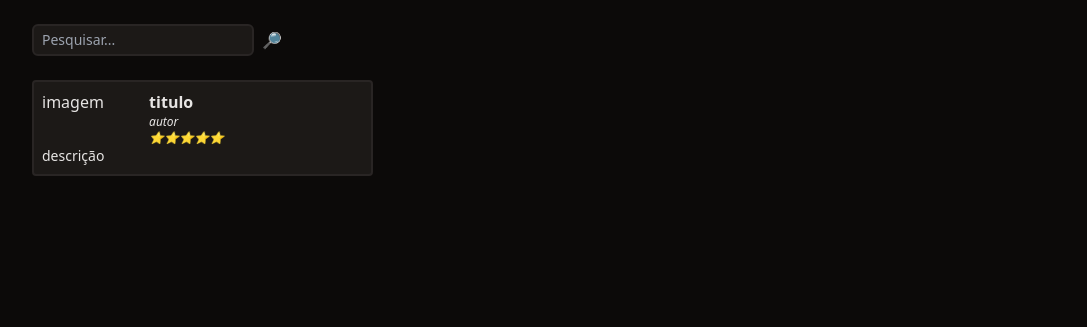
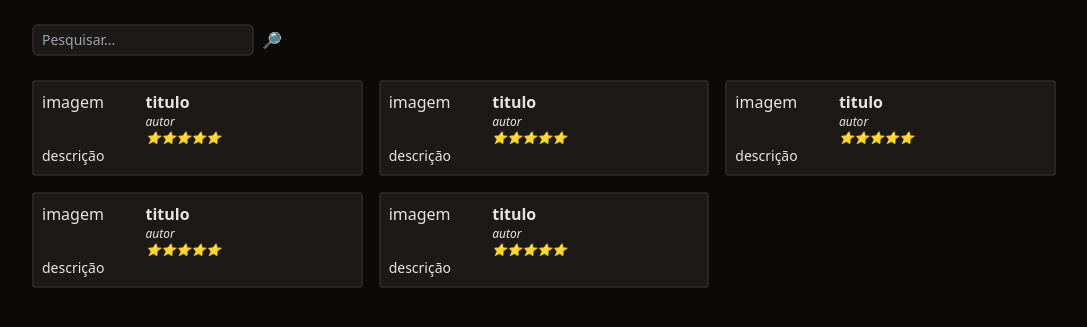
Before and after one commit to kerlonlh/Bookwise, a PHP site: page / in a window 1280 px wide. Shown: the part 60-387 px from the top of the page, without its empty margins (96-1183 px from the left). Run offline with PHP 8.4, Linux system fonts and the light colour scheme; some libraries are stand-ins or nearby versions.

Commit message:
Criando a lista de livros

```diff
--- a/index.php
+++ b/index.php
@@ -1,11 +1,13 @@
 <!DOCTYPE html>
 <html lang="pt-BR">
+
 <head>
     <meta charset="UTF-8">
     <meta name="viewport" content="width=device-width, initial-scale=1.0">
     <title>Book Wise</title>
     <script src="https://cdn.tailwindcss.com"></script>
 </head>
+
 <body class="bg-stone-950 text-stone-200">
     <header class="bg-stone-900">
         <nav class="mx-auto max-w-screen-lg flex justify-between py-4">
@@ -21,20 +23,19 @@
     </header>
     <main class="mx-auto max-w-screen-lg space-y-6">
         <form class="w-full flex space-x-2 mt-6">
-            <input
-                type="text"
+            <input type="text"
                 class="border-stone-800 border-2 rounded-md bg-stone-900 text-sm focus:outline-nome px-2 py-1"
-                placeholder="Pesquisar..."
-                name="pesquisar"/>
+                placeholder="Pesquisar..." name="pesquisar" />
             <button type="submit">🔎</button>
         </form>
-        <section class="space-y-4">
+        <!-- Lista de livros -->
+        <section class="grid gap-4 grid-cols-1 md:grid-cols-2 lg:grid-cols-3">
             <!-- livro -->
-             <div class="w-1/3 p-2 rounded border-stone-800 border-2 bg-stone-900">
+            <div class="p-2 rounded border-stone-800 border-2 bg-stone-900">
                 <div class="flex">
                     <div class="w-1/3">imagem</div>
                     <div>
-                        <div class="font-semibold">titulo</div>
+                        <a href="/livro.php?" class="font-semibold hover:underline">titulo</a>
                         <div class="text-xs italic">autor</div>
                         <div class="text-xs italic">⭐⭐⭐⭐⭐</div>
                     </div>
@@ -42,8 +43,61 @@
                 <div class="text-sm">
                     descrição
                 </div>
-             </div>
+            </div>
+            <div class="p-2 rounded border-stone-800 border-2 bg-stone-900">
+                <div class="flex">
+                    <div class="w-1/3">imagem</div>
+                    <div>
+                        <a href="/livro.php?" class="font-semibold hover:underline">titulo</a>
+                        <div class="text-xs italic">autor</div>
+                        <div class="text-xs italic">⭐⭐⭐⭐⭐</div>
+                    </div>
+                </div>
+                <div class="text-sm">
+                    descrição
+                </div>
+            </div>
+            <div class="p-2 rounded border-stone-800 border-2 bg-stone-900">
+                <div class="flex">
+                    <div class="w-1/3">imagem</div>
+                    <div>
+                        <a href="/livro.php?" class="font-semibold hover:underline">titulo</a>
+                        <div class="text-xs italic">autor</div>
+                        <div class="text-xs italic">⭐⭐⭐⭐⭐</div>
+                    </div>
+                </div>
+                <div class="text-sm">
+                    descrição
+                </div>
+            </div>
+            <div class="p-2 rounded border-stone-800 border-2 bg-stone-900">
+                <div class="flex">
+                    <div class="w-1/3">imagem</div>
+                    <div>
+                        <a href="/livro.php?" class="font-semibold hover:underline">titulo</a>
+                        <div class="text-xs italic">autor</div>
+                        <div class="text-xs italic">⭐⭐⭐⭐⭐</div>
+                    </div>
+                </div>
+                <div class="text-sm">
+                    descrição
+                </div>
+            </div>
+            <div class="p-2 rounded border-stone-800 border-2 bg-stone-900">
+                <div class="flex">
+                    <div class="w-1/3">imagem</div>
+                    <div>
+                        <a href="/livro.php?" class="font-semibold hover:underline">titulo</a>
+                        <div class="text-xs italic">autor</div>
+                        <div class="text-xs italic">⭐⭐⭐⭐⭐</div>
+                    </div>
+                </div>
+                <div class="text-sm">
+                    descrição
+                </div>
+            </div>
         </section>
     </main>
 </body>
+
 </html>
```
Also changed, not shown: livro.php (added, +27 -0 lines).
